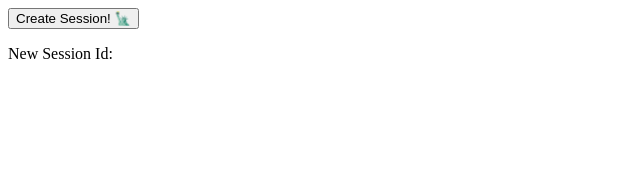
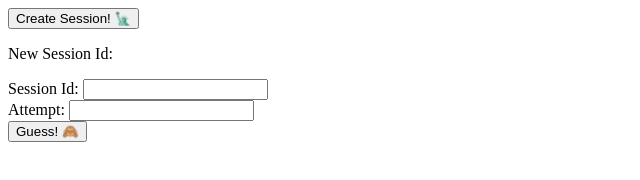
Before and after one commit to papercarry/magic-number, a plain HTML site: page website/index.html in a window 1280 px wide. Shown: the whole page, without its empty margins (0-640 px from the left). Drawn offline with Linux system fonts and the light colour scheme.

Commit message:
Complete Step 1 [Level 2]

```diff
--- a/website/index.html
+++ b/website/index.html
@@ -11,5 +11,18 @@
 
         <!-- The field that will display the session id -->
         <p>New Session Id: <b id="session-id-field"></b></p>
+
+        <!-- Input field with a label for the session id -->
+        <div>
+            <label for="session-id-input">Session Id:</label>
+            <input id="session-id-input" />
+        </div>
+        <!-- Input field with a label for the Attempt -->
+        <div>
+            <label for="attempt-input">Attempt:</label>
+            <input id="attempt-input" />
+        </div>
+        <!-- Button to submit the guess -->
+        <button id="guess-button">Guess! 🙈</button>
     </body>
 </html>
--- a/website/index.js
+++ b/website/index.js
@@ -26,4 +26,13 @@ document.addEventListener('DOMContentLoaded', function () {
                 sessionIdField.innerHTML = sessionId;
             });
     });
+
+    // Get a reference of the guess button
+    const guessButton = document.getElementById('guess-button');
+
+    // Add a event listener for the click event
+    guessButton.addEventListener('click', function () {
+        // When the button is click, we want to alert
+        alert('Guess Button clicked!');
+    });
 });
```
